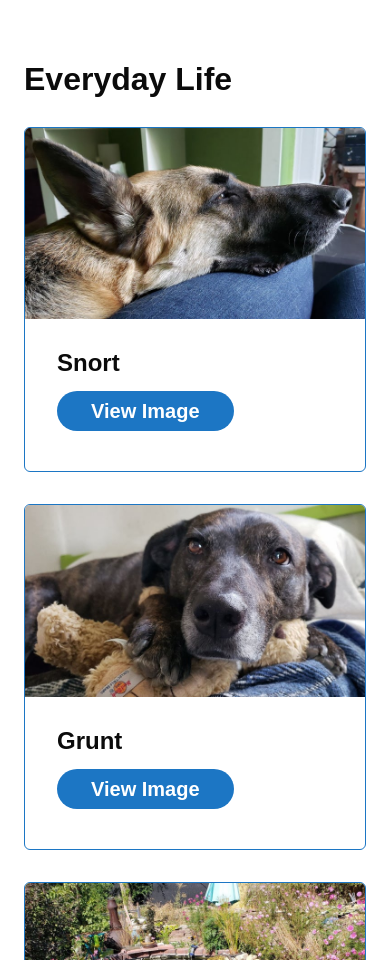
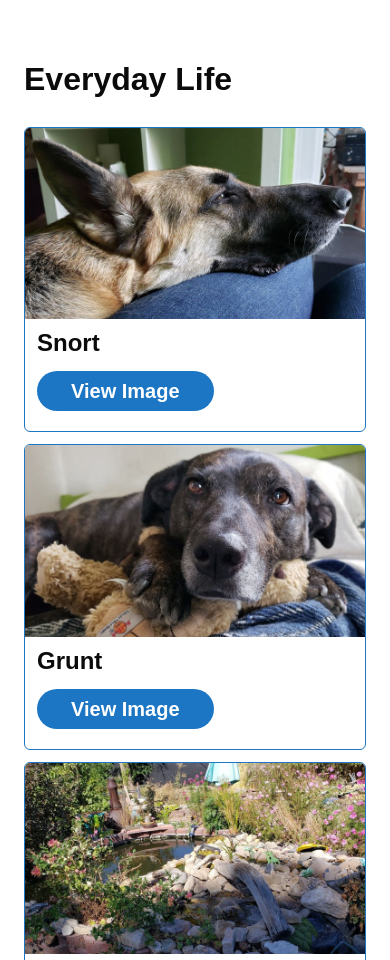
Before and after one commit to sforschen/asylum, a Next.js app: page /about in a window 390 px wide. Shown: the part 1040-2000 px from the top of the page. Built offline with nearby package versions, Linux system fonts and the light colour scheme.

Commit message:
normalized spacing

```diff
--- a/app/globals.css
+++ b/app/globals.css
@@ -24,7 +24,7 @@
   --clr-white: #fff;
   --blur: 1rem;
   --fs: clamp(3rem, 8vw, 7rem);
-  --ls: clamp(-1.75px, -0.25vw, -3.5px);
+  --ls: clamp(-0.109375rem, -0.25vw, -0.21875rem);
 
   /* fonts */
   --body-font-family: "lexend", sans-serif;
@@ -48,12 +48,35 @@
 
   /* misc. */
   --max-content-width: 80rem;
-  --default-content-gap: 64px;
+  --max-content-width-wide: 74rem;
+  --default-content-gap: 4rem;
   --spc-xl: var(--default-content-gap);
   --spc-l: 3rem;
   --spc-m: 2rem;
   --spc-s: 1rem;
   --spc-xs: .5rem;
+  --spc-xxs: .25rem;
+  --spc-page-edge: 1.5rem;
+  --spc-mobile-card: .75rem;
+  --list-indent: 3rem;
+
+  --hero-max-width: 120rem;
+  --hero-height: 26.25rem;
+  --hero-title-max-width: 60rem;
+  --case-study-image-max-width: 25rem;
+  --icon-size: 3rem;
+  --scroll-reveal-offset: 2rem;
+
+  --border-width-thin: 0.0625rem;
+  --border-width-medium: 0.125rem;
+  --outline-width: 0.1875rem;
+  --outline-offset: 0.125rem;
+  --radius-card: 0.375rem;
+  --radius-control: 0.625rem;
+  --radius-full: 999rem;
+  --underline-height: 0.125rem;
+  --hamburger-bar-height: 0.25rem;
+  --tracking-wide: 0.25rem;
 
   /* breakpoints */
   --breakpoint-xxl: 36rem;
@@ -126,17 +149,17 @@ p, dl, ol, ul, pre, blockquote {
 }
 
 p {
-  font-size: 20px;
+  font-size: 1.25rem;
 }
 
 li {
-  font-size: 20px;
+  font-size: 1.25rem;
 }
 
 ul {
   list-style-type: disc;
   margin-left: 0;
-  padding-left: 48px;
+  padding-left: var(--list-indent);
   margin-bottom: var(--spc-m);
 }
 
@@ -145,7 +168,7 @@ p:first-child {
 }
 
 p:last-child, ol:last-child {
-  margin-bottom: -8px;
+  margin-bottom: -0.5rem;
 }
 
 h1:only-child {
@@ -196,7 +219,7 @@ a.button:any-link, button {
   display: inline-block;
   box-sizing: border-box;
   text-decoration: none;
-  border: 2px solid transparent;
+  border: var(--border-width-medium) solid transparent;
   padding: var(--spc-xs) var(--spc-m);
   text-align: center;
   font-style: normal;
@@ -228,13 +251,13 @@ button:disabled, button:disabled:hover {
 
 a.button.secondary, button.secondary {
   background-color: unset;
-  border: 2px solid var(--clr-orange);
+  border: var(--border-width-medium) solid var(--clr-orange);
   color: var(--clr-orange)
 }
 
 a.button.secondary:hover, button.secondary:hover {
   background-color: var(--clr-light-orange);
-  border: 2px solid var(--clr-orange);
+  border: var(--border-width-medium) solid var(--clr-orange);
   color: var(--clr-orange)
 }
 
@@ -250,15 +273,15 @@ main .section {
   padding: var(--spc-m);
 }
 
-@media (width >= 768px) {
+@media (width >= 48rem) {
   main .section {
     padding: var(--default-content-gap);
   }
 }
 
-@media (width >= 900px) {
+@media (width >= 56.25rem) {
   .section > div {
-    max-width: 1184px;
+    max-width: var(--max-content-width-wide);
     margin: auto;
   }
 }
@@ -287,7 +310,7 @@ main .section.highlight-white-center > div > p > picture > img {
 }
 
 main .hero-container > div {
-  max-width: 1920px;
+  max-width: var(--hero-max-width);
 }
 
 main .hero-container {
@@ -299,13 +322,13 @@ main .hero-container {
 /* hero section */
 .hero {
   position: relative;
-  width: min(100%, 1920px);
-  height: 420px;
+  width: min(100%, var(--hero-max-width));
+  height: var(--hero-height);
   margin: 0 auto;
 }
 
 .hero h1 {
-  max-width: 960px;
+  max-width: var(--hero-title-max-width);
   margin-left: auto;
   margin-right: auto;
   padding-top: var(--default-content-gap);
@@ -318,22 +341,22 @@ main .hero-container {
   z-index: -1;
   top: 0;
   left: 50%;
-  width: min(100%, 1920px);
+  width: min(100%, var(--hero-max-width));
   transform: translateX(-50%);
   box-sizing: border-box;
-  max-height: 420px;
+  max-height: var(--hero-height);
   overflow: hidden;
 }
 
 .hero img {
   object-fit: cover;
   width: 100%;
-  height: 420px;
+  height: var(--hero-height);
   display: block;
   margin: auto;
 }
 
-@media (width <= 792px) {
+@media (width <= 49.5rem) {
   .hero img {
     display: none;
   }
@@ -442,7 +465,7 @@ main .section a:hover {
 .site-header {
   padding: 1.5rem 0;
   background-color: var(--clr-blue);
-  border-bottom: 1px solid var(--clr-black);
+  border-bottom: var(--border-width-thin) solid var(--clr-black);
 }
 
 .site-nav,
@@ -470,7 +493,7 @@ header .site-nav {
 .site-brand {
   font-size: var(--heading-font-size-m);
   font-weight: 700;
-  letter-spacing: 4px;
+  letter-spacing: var(--tracking-wide);
   line-height: 1;
   text-transform: uppercase;
 }
@@ -482,11 +505,11 @@ header .site-nav {
   width: 3rem;
   height: 3rem;
   padding: 0;
-  border: 2px solid var(--clr-white);
+  border: var(--border-width-medium) solid var(--clr-white);
   background-color: var(--clr-green);
-  border-radius: 10px;
+  border-radius: var(--radius-control);
   position: relative;
-  box-shadow: 0 4px 12px rgb(0 0 0 / 0.18);
+  box-shadow: 0 0.25rem 0.75rem rgb(0 0 0 / 0.18);
   transition:
     background-color 0.2s ease,
     border-color 0.2s ease,
@@ -498,7 +521,7 @@ header .site-nav {
 .site-nav-toggle:focus-visible {
   background-color: var(--clr-green);
   border-color: var(--clr-white);
-  box-shadow: 0 6px 16px rgb(0 0 0 / 0.22);
+  box-shadow: 0 0.375rem 1rem rgb(0 0 0 / 0.22);
 }
 
 .site-nav-toggle.is-open,
@@ -509,15 +532,15 @@ header .site-nav {
 }
 
 .site-nav-toggle:focus-visible {
-  outline: 3px solid rgb(255 255 255 / 0.35);
-  outline-offset: 2px;
+  outline: var(--outline-width) solid rgb(255 255 255 / 0.35);
+  outline-offset: var(--outline-offset);
 }
 
 .site-nav-toggle span {
   display: block;
   width: 1.5rem;
-  height: 4px;
-  border-radius: 999px;
+  height: var(--hamburger-bar-height);
+  border-radius: var(--radius-full);
   background-color: var(--clr-white);
   position: absolute;
   transition: transform 0.25s ease, top 0.25s ease;
@@ -564,7 +587,7 @@ header .site-nav {
   left: 0;
   bottom: -0.15rem;
   width: 100%;
-  height: 2px;
+  height: var(--underline-height);
   background-color: var(--clr-green);
   transform: scaleX(0);
   transform-origin: left;
@@ -580,7 +603,7 @@ header .site-nav {
   padding: 1.5rem;
   color: var(--clr-white);
   background-color: var(--clr-blue);
-  border-top: 1px solid var(--clr-black);
+  border-top: var(--border-width-thin) solid var(--clr-black);
 }
 
 .site-footer-inner {
@@ -613,7 +636,7 @@ header .site-nav {
   left: 0;
   bottom: -0.15rem;
   width: 100%;
-  height: 2px;
+  height: var(--underline-height);
   background-color: var(--clr-green);
   transform: scaleX(0);
   transform-origin: left;
@@ -639,7 +662,7 @@ main .section a.button:focus {
 }
 
 main .hero-container > div {
-  max-width: 1920px;
+  max-width: var(--hero-max-width);
 }
 
 main .hero-container {
@@ -650,14 +673,14 @@ main .hero-container {
 
 .hero {
   position: relative;
-  width: min(100%, 1920px);
-  height: 420px;
+  width: min(100%, var(--hero-max-width));
+  height: var(--hero-height);
   margin: 0 auto;
   overflow: hidden;
 }
 
 .hero h1 {
-  max-width: 960px;
+  max-width: var(--hero-title-max-width);
   margin-left: auto;
   margin-right: auto;
   padding-top: var(--default-content-gap);
@@ -671,11 +694,11 @@ main .hero-container {
   top: 0;
   left: 50%;
   display: block;
-  width: min(100%, 1920px);
+  width: min(100%, var(--hero-max-width));
   transform: translateX(-50%);
   box-sizing: border-box;
-  height: 420px;
-  max-height: 420px;
+  height: var(--hero-height);
+  max-height: var(--hero-height);
   overflow: hidden;
 }
 
@@ -702,7 +725,7 @@ main .section.highlight-light-green {
 
 .has-scroll-reveal .scroll-reveal {
   opacity: 0;
-  transform: translateY(32px);
+  transform: translateY(var(--scroll-reveal-offset));
   transition:
     opacity 0.8s ease,
     transform 0.8s ease;
@@ -735,9 +758,9 @@ main .section.highlight-light-green {
 }
 
 .cards > ul > li {
-  border: 1px solid var(--clr-black);
+  border: var(--border-width-thin) solid var(--clr-black);
   background-color: var(--background-color);
-  border-radius: 6px;
+  border-radius: var(--radius-card);
   overflow: hidden;
 }
 
@@ -801,7 +824,7 @@ main .section.highlight-light-green {
 
 .experience-bullet-list {
   list-style-type: disc;
-  padding-left: 48px;
+  padding-left: var(--list-indent);
   font-family: var(--body-font-family);
   font-size: var(--body-font-size-m);
 }
@@ -813,8 +836,8 @@ main .section.highlight-light-green {
 .experience-link-group {
   margin-top: var(--spc-s);
   padding: var(--spc-s);
-  border: 1px solid var(--clr-black);
-  border-radius: 6px;
+  border: var(--border-width-thin) solid var(--clr-black);
+  border-radius: var(--radius-card);
   background-color: var(--clr-light-grey);
 }
 
@@ -847,16 +870,16 @@ main .section.highlight-light-green {
 }
 
 .gallery > ul > li {
-  border: 1px solid var(--clr-light-blue);
+  border: var(--border-width-thin) solid var(--clr-light-blue);
   background-color: var(--background-color);
-  border-radius: 6px;
+  border-radius: var(--radius-card);
   overflow: hidden;
   transition: transform 0.3s ease, box-shadow 0.3s ease;
 }
 
 .gallery > ul > li:hover {
   transform: scale(1.05);
-  box-shadow: 0 0 8px var(--clr-light-blue);
+  box-shadow: 0 0 0.5rem var(--clr-light-blue);
 }
 
 .gallery-card-image {
@@ -901,23 +924,23 @@ main .section.highlight-light-green {
   font-size: var(--body-font-size-xs);
 }
 
-@media (width >= 600px) {
+@media (width >= 37.5rem) {
   .table table {
     font-size: var(--body-font-size-m);
   }
 }
 
 .table table thead tr {
-  border-top: 2px solid var(--clr-green);
-  border-bottom: 2px solid var(--clr-green);
+  border-top: var(--border-width-medium) solid var(--clr-green);
+  border-bottom: var(--border-width-medium) solid var(--clr-green);
 }
 
 .table table tbody tr {
-  border-bottom: 1px solid var(--clr-green);
+  border-bottom: var(--border-width-thin) solid var(--clr-green);
 }
 
 .table table tbody tr:hover {
-  border-bottom: 1px solid var(--clr-green);
+  border-bottom: var(--border-width-thin) solid var(--clr-green);
   background-color: var(--clr-light-green);
 }
 
@@ -954,9 +977,9 @@ main .section.highlight-light-green {
 }
 
 .k-card {
-  border: 1px solid var(--clr-black);
+  border: var(--border-width-thin) solid var(--clr-black);
   background-color: var(--background-color);
-  border-radius: 6px;
+  border-radius: var(--radius-card);
   overflow: hidden;
 }
 
@@ -1024,9 +1047,9 @@ main .section.highlight-light-green {
 
 .home-stat {
   padding: var(--spc-m);
-  border: 1px solid var(--clr-black);
+  border: var(--border-width-thin) solid var(--clr-black);
   background-color: var(--clr-lighter-blue);
-  border-radius: 6px;
+  border-radius: var(--radius-card);
 }
 
 .home-stat-grid .home-stat:nth-child(2) {
@@ -1053,16 +1076,16 @@ main .section.highlight-light-green {
 
 .home-pillar {
   padding: var(--spc-m);
-  border: 1px solid var(--clr-black);
+  border: var(--border-width-thin) solid var(--clr-black);
   background-color: rgb(255 255 255 / 0.9);
-  border-radius: 6px;
+  border-radius: var(--radius-card);
   text-align: center;
   transition: transform 0.3s ease, box-shadow 0.3s ease;
 }
 
 .home-pillar:hover {
   transform: scale(1.05);
-  box-shadow: 0 0 8px var(--clr-light-blue);
+  box-shadow: 0 0 0.5rem var(--clr-light-blue);
 }
 
 .home-pillar-action {
@@ -1071,8 +1094,8 @@ main .section.highlight-light-green {
 }
 
 .home-pillar-icon {
-  width: 48px;
-  height: 48px;
+  width: var(--icon-size);
+  height: var(--icon-size);
   display: inline-flex;
   align-items: center;
   justify-content: center;
@@ -1099,14 +1122,14 @@ main .section.highlight-light-green {
 
 .home-callout-card {
   padding: var(--spc-l);
-  border: 1px solid var(--clr-black);
+  border: var(--border-width-thin) solid var(--clr-black);
   background-color: var(--light-color);
-  border-radius: 6px;
+  border-radius: var(--radius-card);
 }
 
 .home-focus-list {
   margin: 0;
-  padding-left: 48px;
+  padding-left: var(--list-indent);
   list-style-type: disc;
 }
 
@@ -1127,14 +1150,14 @@ main .section.highlight-light-green {
 
 .ai-highlight-card {
   padding: var(--spc-m);
-  border: 1px solid var(--clr-black);
+  border: var(--border-width-thin) solid var(--clr-black);
   background-color: rgb(255 255 255 / 0.9);
-  border-radius: 6px;
+  border-radius: var(--radius-card);
 }
 
 .ai-highlight-icon {
-  width: 48px;
-  height: 48px;
+  width: var(--icon-size);
+  height: var(--icon-size);
   display: inline-flex;
   align-items: center;
   justify-content: center;
@@ -1169,8 +1192,8 @@ main .section.highlight-light-green {
 
 .case-study-card {
   padding: var(--spc-m);
-  border: 1px solid var(--clr-black);
-  border-radius: 6px;
+  border: var(--border-width-thin) solid var(--clr-black);
+  border-radius: var(--radius-card);
   background-color: var(--background-color);
 }
 
@@ -1232,11 +1255,11 @@ main .section.highlight-light-green {
 .case-study-hero-media img {
   display: block;
   width: 100%;
-  max-width: 400px;
+  max-width: var(--case-study-image-max-width);
   aspect-ratio: 1 / 1;
   object-fit: cover;
-  border: 1px solid var(--clr-black);
-  border-radius: 999px;
+  border: var(--border-width-thin) solid var(--clr-black);
+  border-radius: var(--radius-full);
 }
 
 .case-study-hero-media {
@@ -1251,8 +1274,8 @@ main .section.highlight-light-green {
 
 .case-study-metric {
   padding: var(--spc-m);
-  border: 1px solid var(--clr-black);
-  border-radius: 6px;
+  border: var(--border-width-thin) solid var(--clr-black);
+  border-radius: var(--radius-card);
   background-color: rgb(255 255 255 / 0.9);
 }
 
@@ -1272,7 +1295,7 @@ main .section.highlight-light-green {
 }
 
 .case-study-list {
-  padding-left: 48px;
+  padding-left: var(--list-indent);
 }
 
 .case-study-list li + li {
@@ -1292,8 +1315,8 @@ main .section.highlight-light-green {
 .case-study-figure img {
   display: block;
   width: 100%;
-  border: 1px solid var(--clr-black);
-  border-radius: 6px;
+  border: var(--border-width-thin) solid var(--clr-black);
+  border-radius: var(--radius-card);
 }
 
 .case-study-figure figcaption {
@@ -1333,7 +1356,7 @@ main .section.highlight-light-green {
 }
 
 /* Responsive adjustments */
-@media (width <= 792px) {
+@media (width <= 49.5rem) {
   .hero img {
     display: none;
   }
@@ -1352,22 +1375,22 @@ main .section.highlight-light-green {
   }
 }
 
-@media (width <= 1280px) {
+@media (width <= 80rem) {
   .page-container {
-    padding-left: 24px;
-    padding-right: 24px;
+    padding-left: var(--spc-page-edge);
+    padding-right: var(--spc-page-edge);
   }
 
   main .section > .page-container {
-    padding-left: 24px;
-    padding-right: 24px;
+    padding-left: var(--spc-page-edge);
+    padding-right: var(--spc-page-edge);
   }
 
   .site-nav,
   header .site-nav,
   .site-footer-inner {
-    padding-left: 24px;
-    padding-right: 24px;
+    padding-left: var(--spc-page-edge);
+    padding-right: var(--spc-page-edge);
   }
 }
 
@@ -1379,9 +1402,38 @@ main .section.highlight-light-green {
   }
 }
 
-@media (width <= 730px) {
+@media (width <= 45.625rem) {
   body {
     font-size: 1.125rem;
+  }
+
+  .cards > ul,
+  .gallery > ul,
+  .k-list,
+  .k-grid,
+  .home-stat-grid,
+  .home-pillars,
+  .home-leadership-callout,
+  .ai-highlight-grid,
+  .case-study-feed-grid,
+  .case-study-metrics,
+  .case-study-image-grid {
+    gap: var(--spc-mobile-card);
+  }
+
+  .cards-card-body,
+  .gallery-card-body,
+  .k-body {
+    margin: var(--spc-mobile-card);
+  }
+
+  .home-stat,
+  .home-pillar,
+  .home-callout-card,
+  .ai-highlight-card,
+  .case-study-card,
+  .case-study-metric {
+    padding: var(--spc-mobile-card);
   }
 
   .page-title {
@@ -1414,7 +1466,7 @@ main .section.highlight-light-green {
     width: 100%;
     margin-top: 0;
     padding: var(--spc-s) 0 var(--spc-s);
-    border-top: 1px solid rgb(255 255 255 / 0.15);
+    border-top: var(--border-width-thin) solid rgb(255 255 255 / 0.15);
   }
 
   .site-nav-links.is-open {
@@ -1446,13 +1498,13 @@ main .section.highlight-light-green {
   }
 }
 
-@media (width >= 792px) {
+@media (width >= 49.5rem) {
   .gallery > ul {
     grid-template-columns: repeat(2, minmax(0, 1fr));
   }
 }
 
-@media (width >= 900px) {
+@media (width >= 56.25rem) {
   .section > div {
     max-width: 80rem;
     margin: auto;
@@ -1524,7 +1576,7 @@ main .section.highlight-light-green {
   }
 }
 
-@media (width >= 960px) {
+@media (width >= 60rem) {
   .gallery > ul {
     grid-template-columns: repeat(3, minmax(0, 1fr));
   }
```
